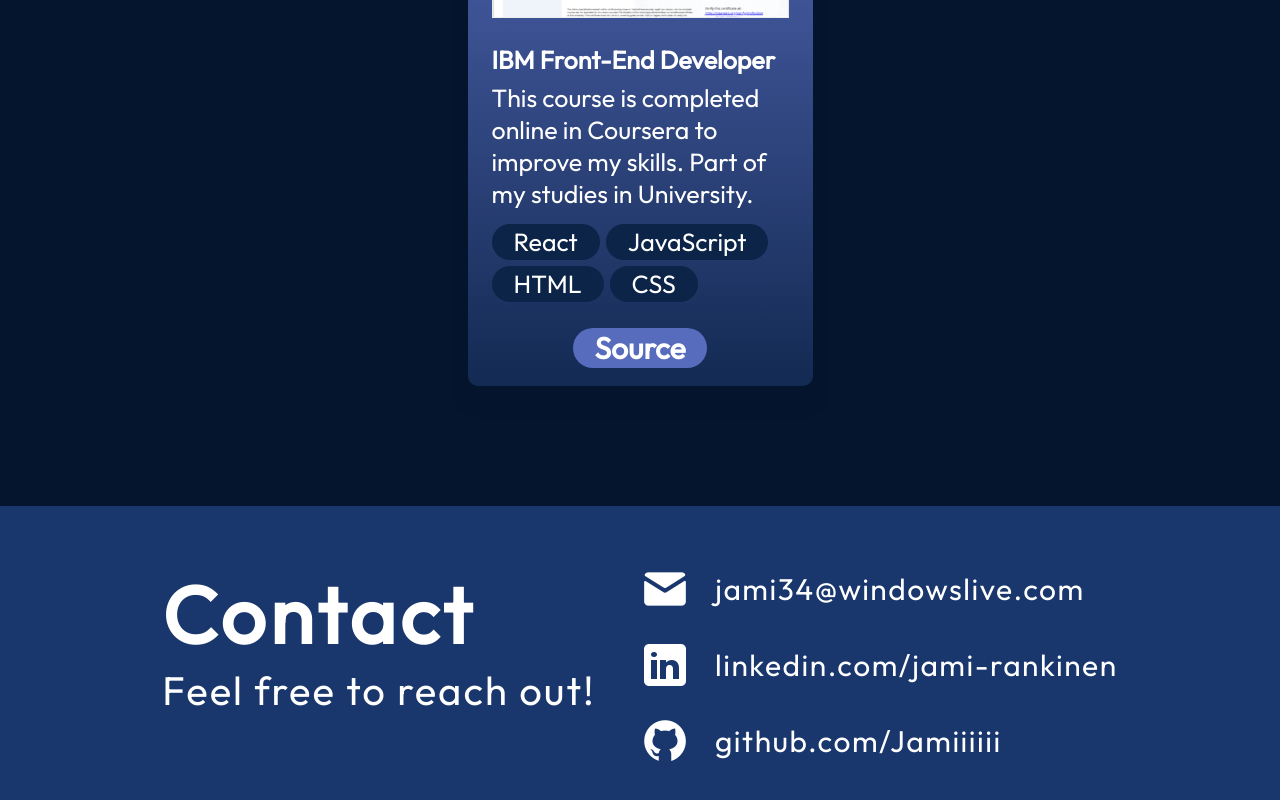
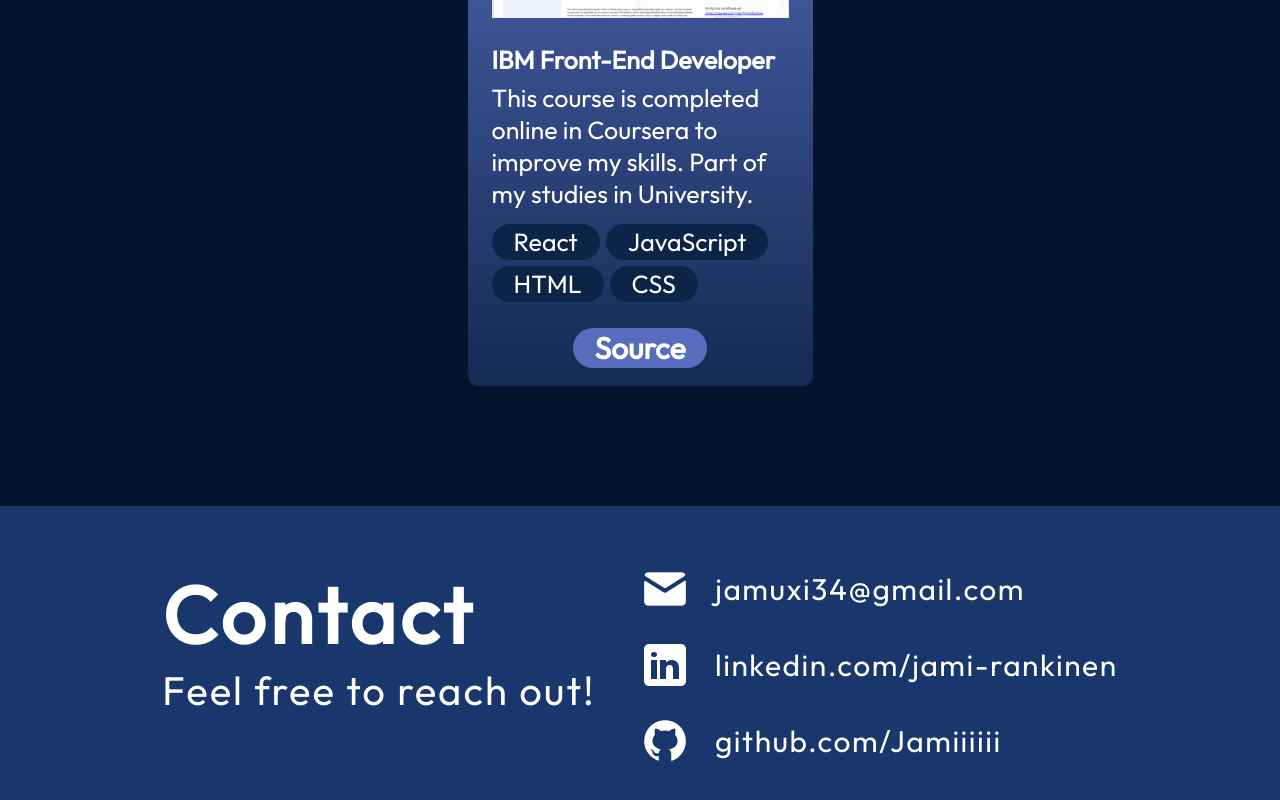
Before and after one commit to Jamirankinen/Portfolio, a React (Vite) app: page / in a window 1280 px wide. Shown: the part 3910-4710 px from the top of the page. Built offline with nearby package versions, Linux system fonts and the light colour scheme.

Commit message:
Changing e-mail to gmail

```diff
--- a/src/components/Contact/Contact.jsx
+++ b/src/components/Contact/Contact.jsx
@@ -20,7 +20,7 @@ export const Contact = () => {
         <ul className={styles.links}>
             <li className={styles.link}>
                 <img src={getImageUrl("contact/emailIcon.png")} alt="Email Icon" />
-                <a href="mailto:jami34@windowslive.com">jami34@windowslive.com</a>
+                <a href="mailto:jamuxi34@gmail.com">jamuxi34@gmail.com</a>
             </li>
             <li className={styles.link}>
                 <img src={getImageUrl("contact/linkedinIcon.png")} alt="Linkedin Icon" />
--- a/src/components/Hero/Hero.jsx
+++ b/src/components/Hero/Hero.jsx
@@ -77,7 +77,7 @@ export const Hero = () => {
         </motion.p>
         {/* Contact button */}
         <motion.a
-          href="mailto:jami34@windowslive.com"
+          href="mailto:jamuxi34@gmail.com"
           className={styles.contactBtn}
           initial={{ opacity: 0, y: 20 }}
           animate={{ opacity: 1, y: 0 }}
```
